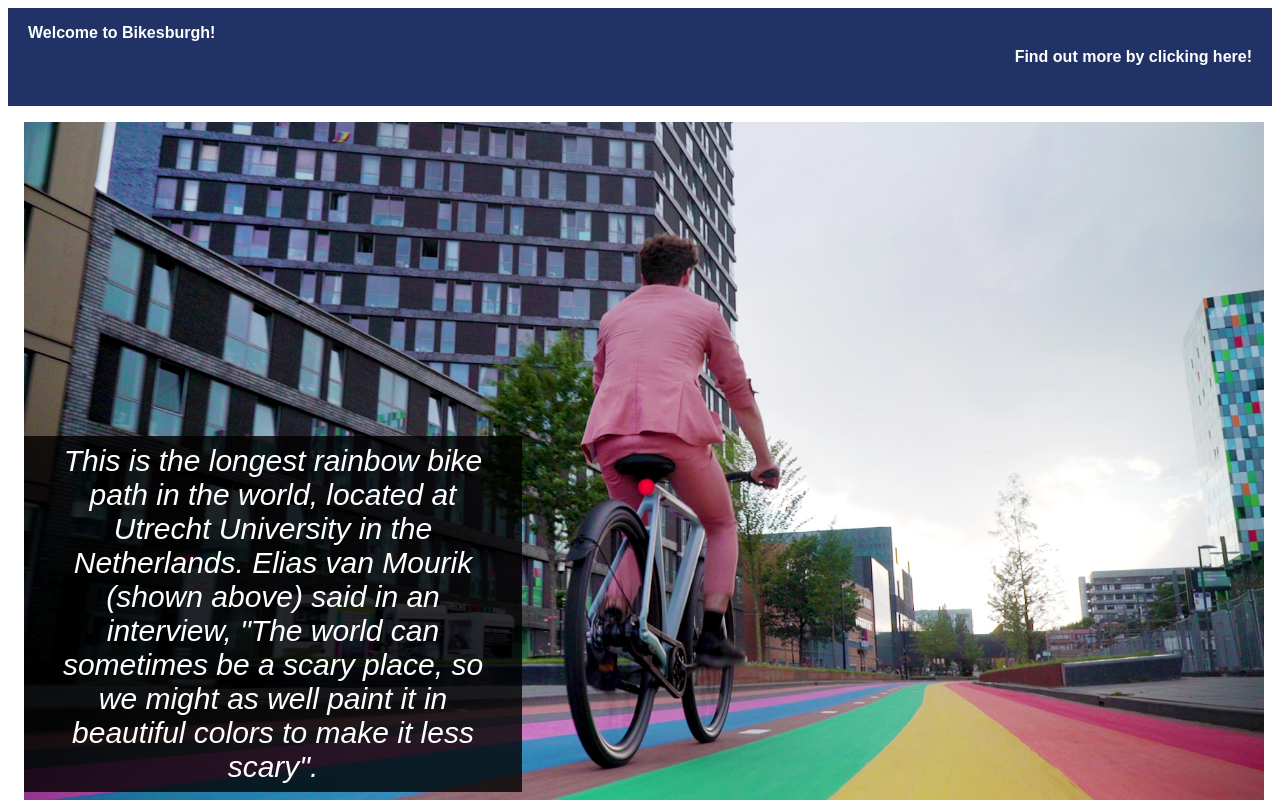
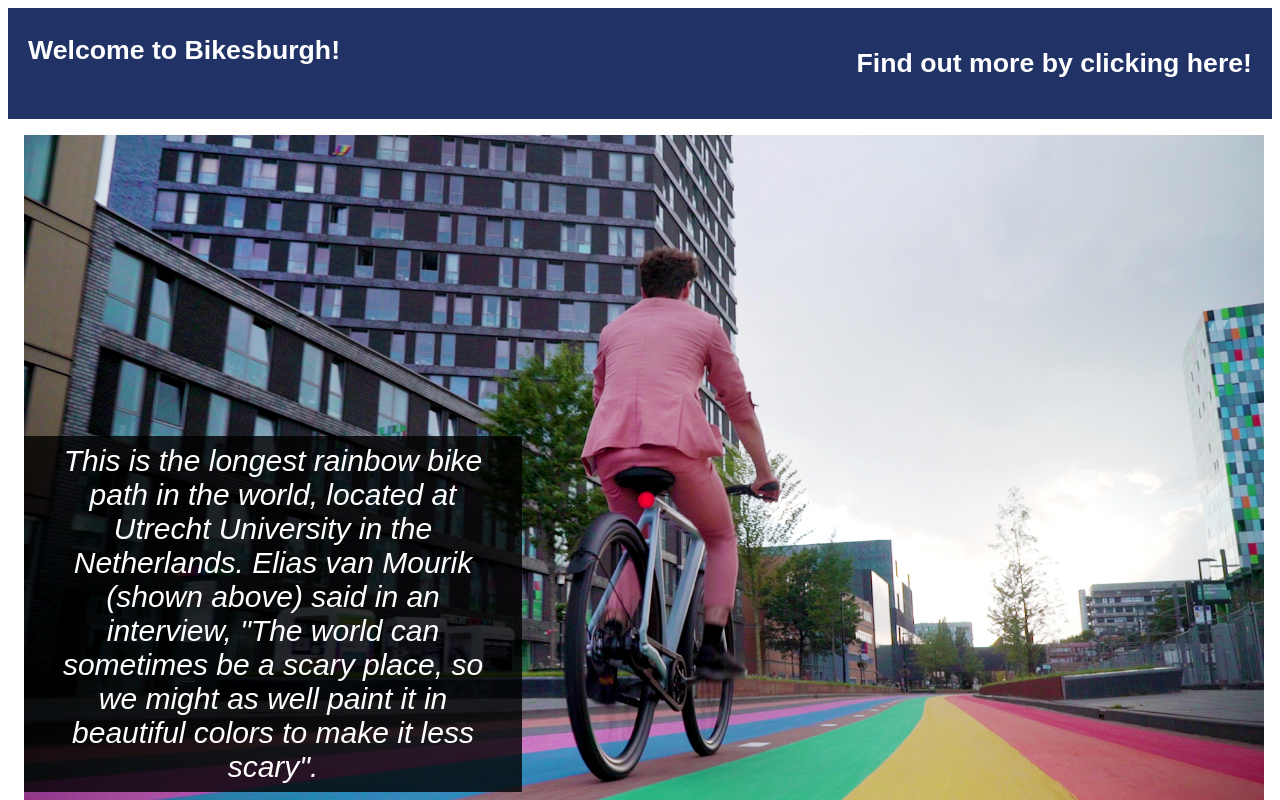
Before and after one commit to gtc13-pitt/bikesburgh, a plain HTML site: page index.html in a window 1280 px wide. Drawn offline with Linux system fonts and the light colour scheme.

Commit message:
Add files via upload

```diff
--- a/style.css
+++ b/style.css
@@ -23,7 +23,7 @@ li p {
   padding: 0px 20px;
   text-decoration: none;
   font-weight: bold;
-  font-size: 12pt;
+  font-size: 20pt;
 
 
 }
@@ -36,7 +36,7 @@ li a {
   text-decoration: none;
   font-weight: bold;
 
-  font-size: 12pt;
+  font-size:20pt;
 }
 
 li  a:hover {
```
